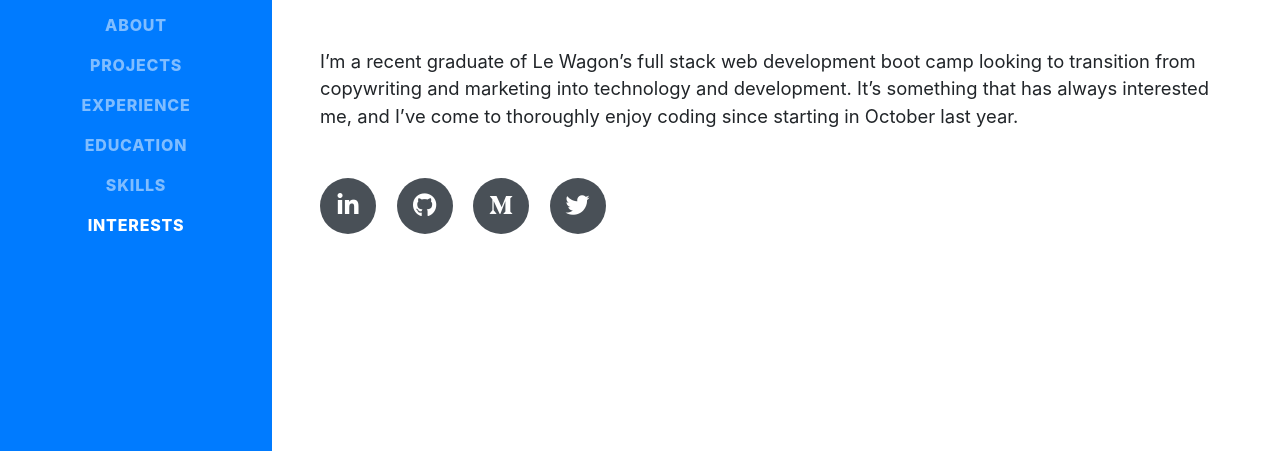
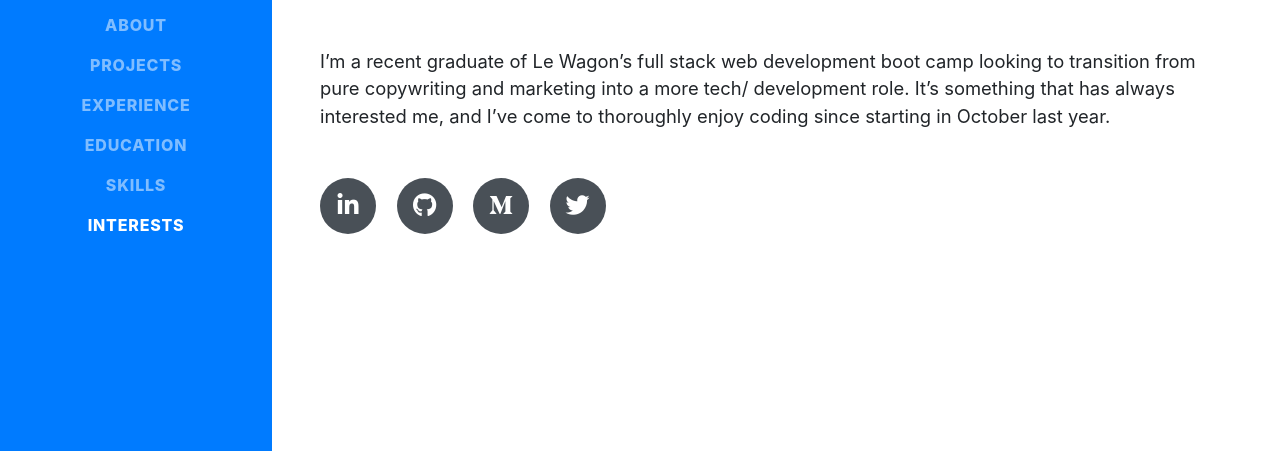
Before and after one commit to fitzsimonsjl/profile, a website with bundled scripts: page index.html in a window 1280 px wide. Shown: the part 349-800 px from the top of the page. Built offline with nearby package versions, Linux system fonts and the light colour scheme; a web font is replaced by a local one.

Commit message:
updating about paragraph

```diff
--- a/index.html
+++ b/index.html
@@ -74,7 +74,7 @@
         <div class="subheading mb-5"> Copenhagen, Denmark
           <a href="mailto:name@email.com">fitzsimonsjal@gmail.com</a>
         </div>
-        <p class="lead mb-5">I’m a recent graduate of Le Wagon’s full stack web development boot camp looking to transition from copywriting and marketing into technology and development. It’s something that has always interested me, and I’ve come to thoroughly enjoy coding since starting in October last year.</p>
+        <p class="lead mb-5">I’m a recent graduate of Le Wagon’s full stack web development boot camp looking to transition from pure copywriting and marketing into a more tech/ development role. It’s something that has always interested me, and I’ve come to thoroughly enjoy coding since starting in October last year.</p>
         <div class="social-icons">
           <a href="https://www.linkedin.com/in/jacklukefitzsimons/" target="_blank">
             <i class="fab fa-linkedin-in"></i>
```
